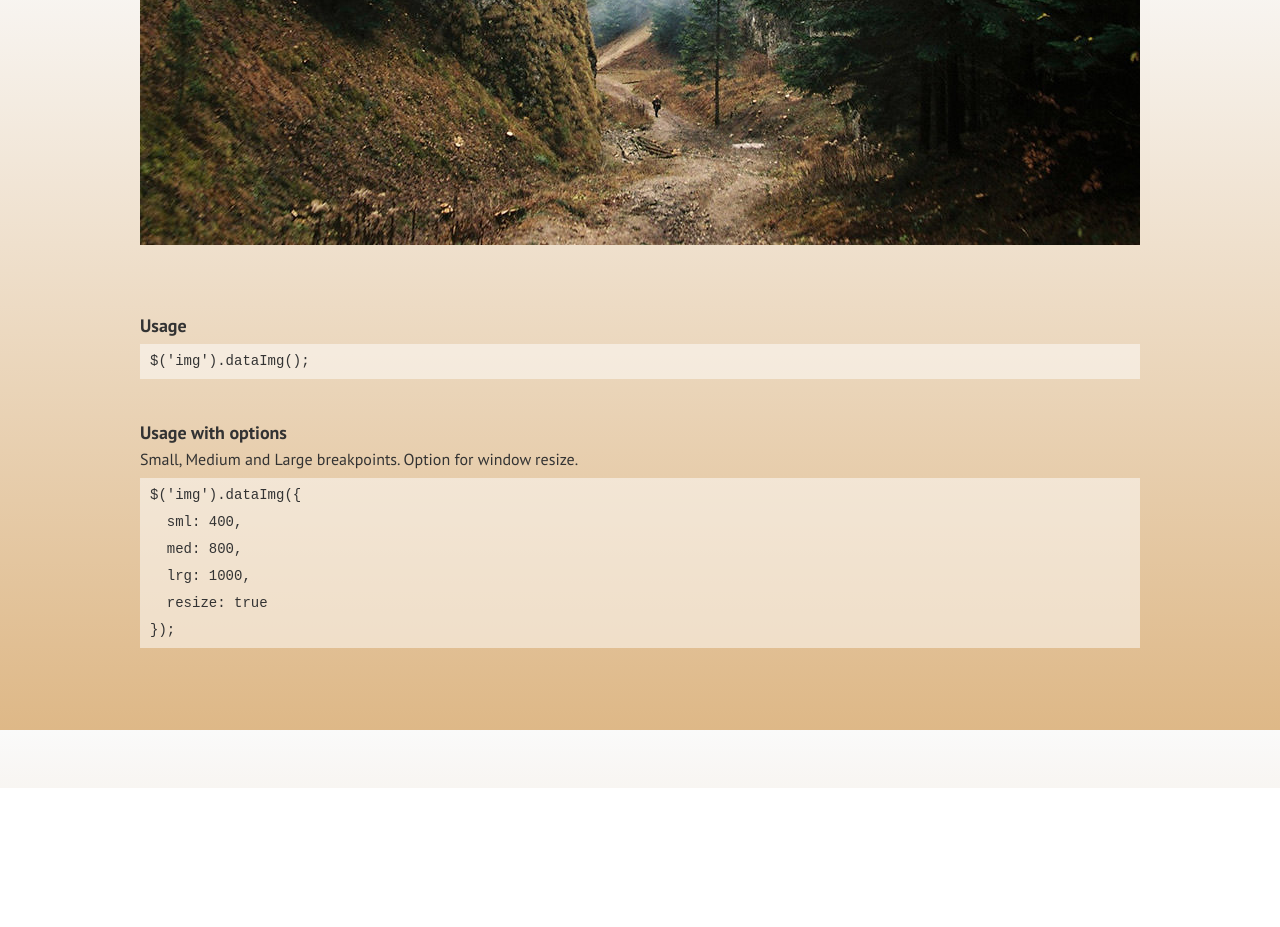
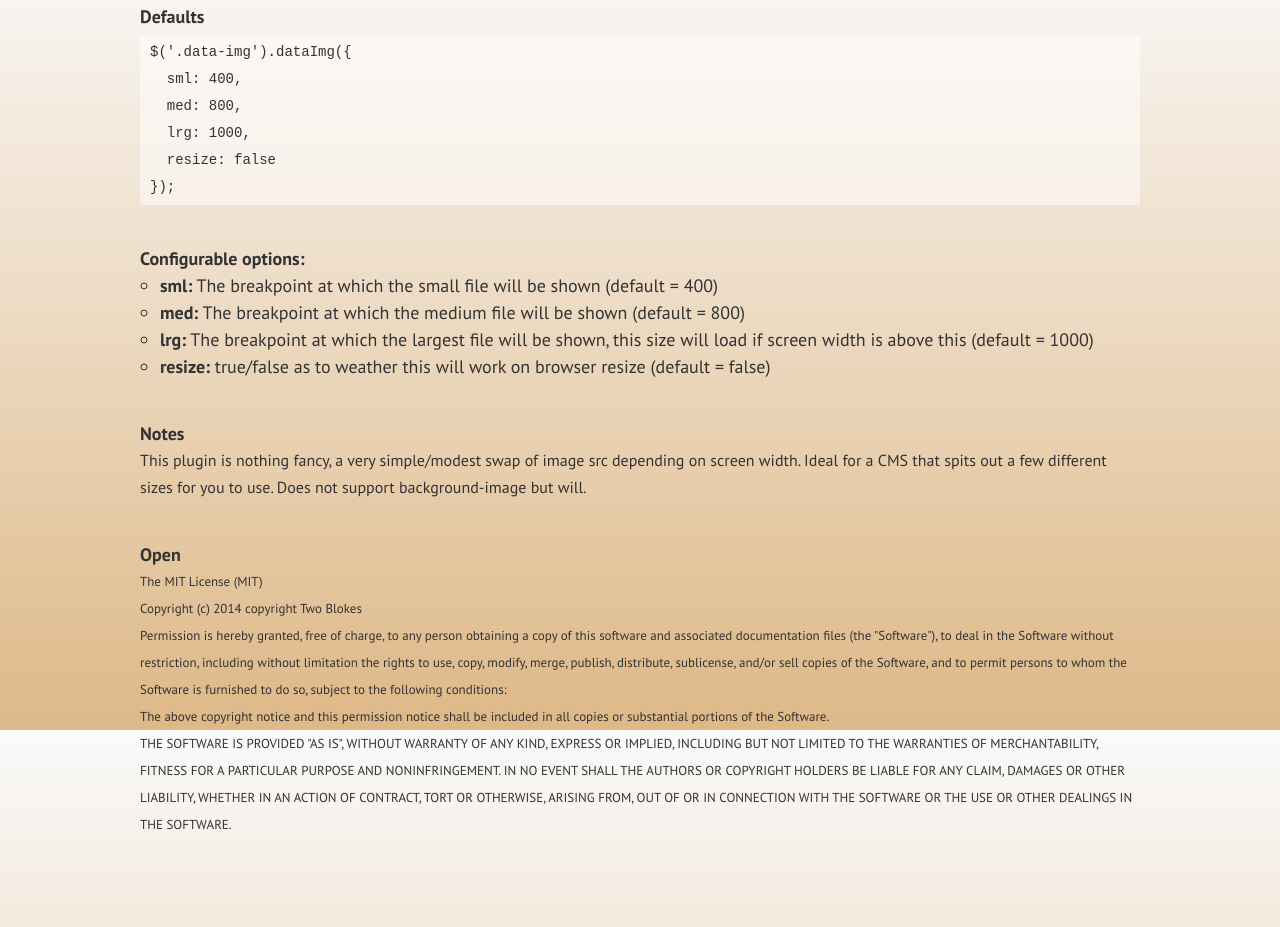
Before and after one commit to tomsansome/data-img-jquery, a plain HTML site: page demo/index.html in a window 1280 px wide. Shown: the part 1670-2597 px from the top of the page. Before the commit the page ends 2458 px from the top, so only its background shows below. Drawn offline with nearby package versions, Linux system fonts and the light colour scheme.

Commit message:
Config options, notes, MIT on demo and credits on min.js

```diff
--- a/data-img.min.js
+++ b/data-img.min.js
@@ -1 +1,2 @@
+/* Data Img jQuery Plugin - Two Blokes (http://twoblok.es) */
 $.fn.dataImg=function(e){function n(e){This.each(function(){This.attr("src",e)})}function r(){var e=$(window).width();if(e>t.lrg){var r=This.data("lrg");n(r)}if(e<t.lrg){var r=This.data("lrg");n(r)}if(e<t.med){var r=This.data("med");n(r)}if(e<t.sml){var r=This.data("sml");n(r)}}var t=$.extend({sml:400,med:800,lrg:1e3,resize:false},e);This=$(this);r();if(t.resize==true){$(window).resize(function(){r()})}}
--- a/demo/demo.css
+++ b/demo/demo.css
@@ -87,6 +87,16 @@ img {
   font-size: 16px;
 }
 
+.need-to-know li ul {
+  list-style: circle;
+}
+.need-to-know li ul li {
+  margin: 0 0 0 20px;
+}
+.need-to-know li ul li strong {
+  font-weight: bold;
+}
+
 code, pre {
   display: block;
   background: rgba(255,255,255,0.5);
@@ -95,3 +105,7 @@ code, pre {
   font-size: 14px;
   margin: 5px 0 0 0;
 }
+
+.open p {
+  font-size: 13px !important;
+}
--- a/demo/index.html
+++ b/demo/index.html
@@ -24,32 +24,88 @@
       data-lrg="img/1000x800.jpg"
     >
 
-    <img
-      class="data-img"
-      src="http://placehold.it/1x1"
-      data-sml="img/400x320.jpg"
-      data-med="img/800x640.jpg"
-      data-lrg="img/1000x800.jpg"
-    >
-
     <ul class="need-to-know">
       <li>
         <h3>Usage</h3>
-        <code>$('img').dataImg();</code>
+<pre>
+&lt;img
+  class="data-img"
+  src="http://placehold.it/1x1"
+  data-sml="img/400x320.jpg"
+  data-med="img/800x640.jpg"
+  data-lrg="img/1000x800.jpg"
+&gt;
+</pre>
+        <code>$('.data-img').dataImg();</code>
       </li>
 
       <li>
         <h3>Usage with options</h3>
         <p>Small, Medium and Large breakpoints. Option for window resize.</p>
 <pre>
-$('img').dataImg({
-  sml: 400,
-  med: 800,
-  lrg: 1000,
+$('.data-img').dataImg({
+  sml: 200,
+  med: 400,
+  lrg: 800,
   resize: true
 });
 </pre>
       </li>
+
+      <li>
+        <h3>Defaults</h3>
+<pre>
+$('.data-img').dataImg({
+  sml: 400,
+  med: 800,
+  lrg: 1000,
+  resize: false
+});
+</pre>
+      </li>
+
+      <li>
+        <h3>Configurable options:</h3>
+        <ul>
+          <li><strong>sml:</strong> The breakpoint at which the small file will be shown (default = 400)</li>
+          <li><strong>med:</strong> The breakpoint at which the medium file will be shown (default = 800)</li>
+          <li><strong>lrg:</strong> The breakpoint at which the largest file will be shown, this size will load if screen width is above this (default = 1000)</li>
+          <li><strong>resize:</strong> true/false as to weather this will work on browser resize (default = false)</li>
+        </ul>
+      </li>
+
+      <li>
+        <h3>Notes</h3>
+        <p>This plugin is nothing fancy, a very simple/modest swap of image src depending on screen width. Ideal for a CMS that spits out a few different sizes for you to use. Does not support background-image but will.</p>
+      </li>
+
+      <li class="open">
+        <h3>Open</h3>
+        <p>The MIT License (MIT)</p>
+        <p>Copyright (c) 2014 copyright Two Blokes</p>
+        <p>
+          Permission is hereby granted, free of charge, to any person obtaining a copy
+          of this software and associated documentation files (the "Software"), to deal
+          in the Software without restriction, including without limitation the rights
+          to use, copy, modify, merge, publish, distribute, sublicense, and/or sell
+          copies of the Software, and to permit persons to whom the Software is
+          furnished to do so, subject to the following conditions:
+        </p>
+        <p>
+          The above copyright notice and this permission notice shall be included in
+          all copies or substantial portions of the Software.
+        </p>
+        <p>
+          THE SOFTWARE IS PROVIDED "AS IS", WITHOUT WARRANTY OF ANY KIND, EXPRESS OR
+          IMPLIED, INCLUDING BUT NOT LIMITED TO THE WARRANTIES OF MERCHANTABILITY,
+          FITNESS FOR A PARTICULAR PURPOSE AND NONINFRINGEMENT. IN NO EVENT SHALL THE
+          AUTHORS OR COPYRIGHT HOLDERS BE LIABLE FOR ANY CLAIM, DAMAGES OR OTHER
+          LIABILITY, WHETHER IN AN ACTION OF CONTRACT, TORT OR OTHERWISE, ARISING FROM,
+          OUT OF OR IN CONNECTION WITH THE SOFTWARE OR THE USE OR OTHER DEALINGS IN
+          THE SOFTWARE.
+        <p>
+      </li>
+
     </ul>
 
   </div>
```
